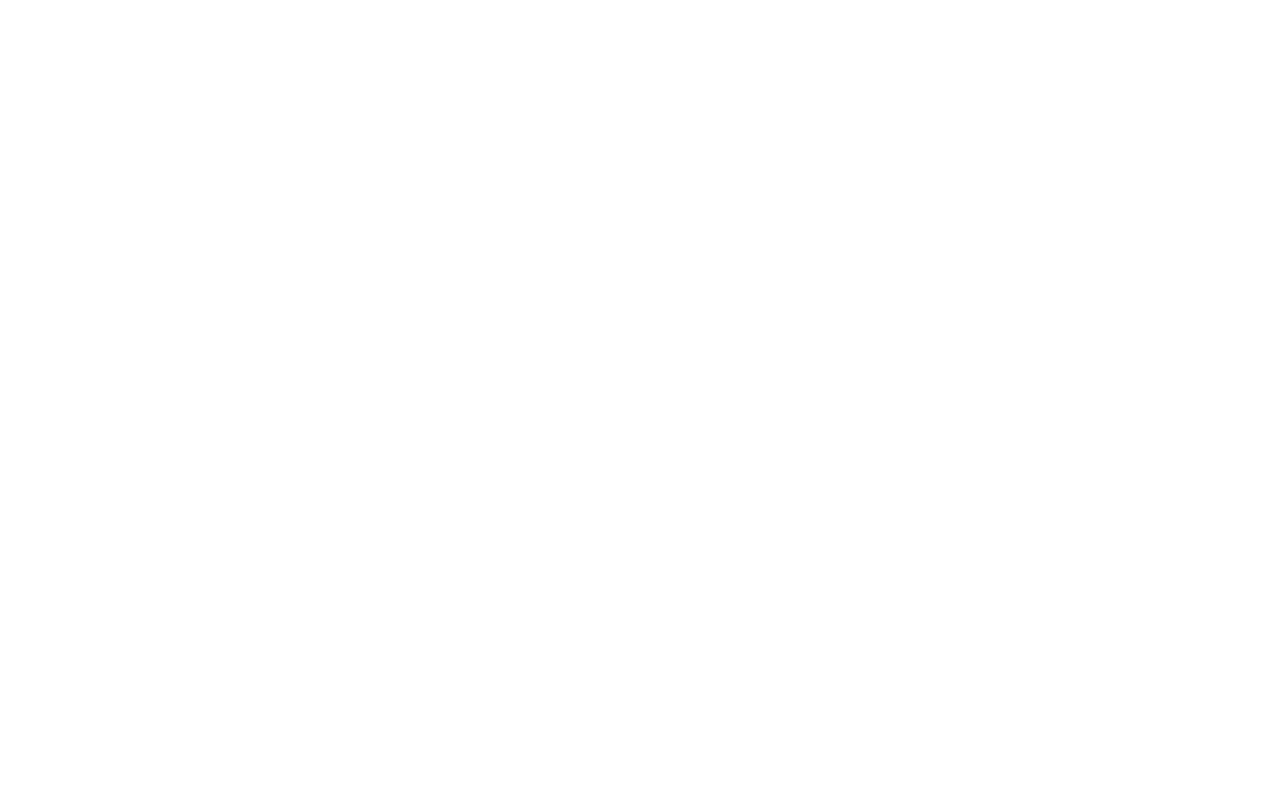
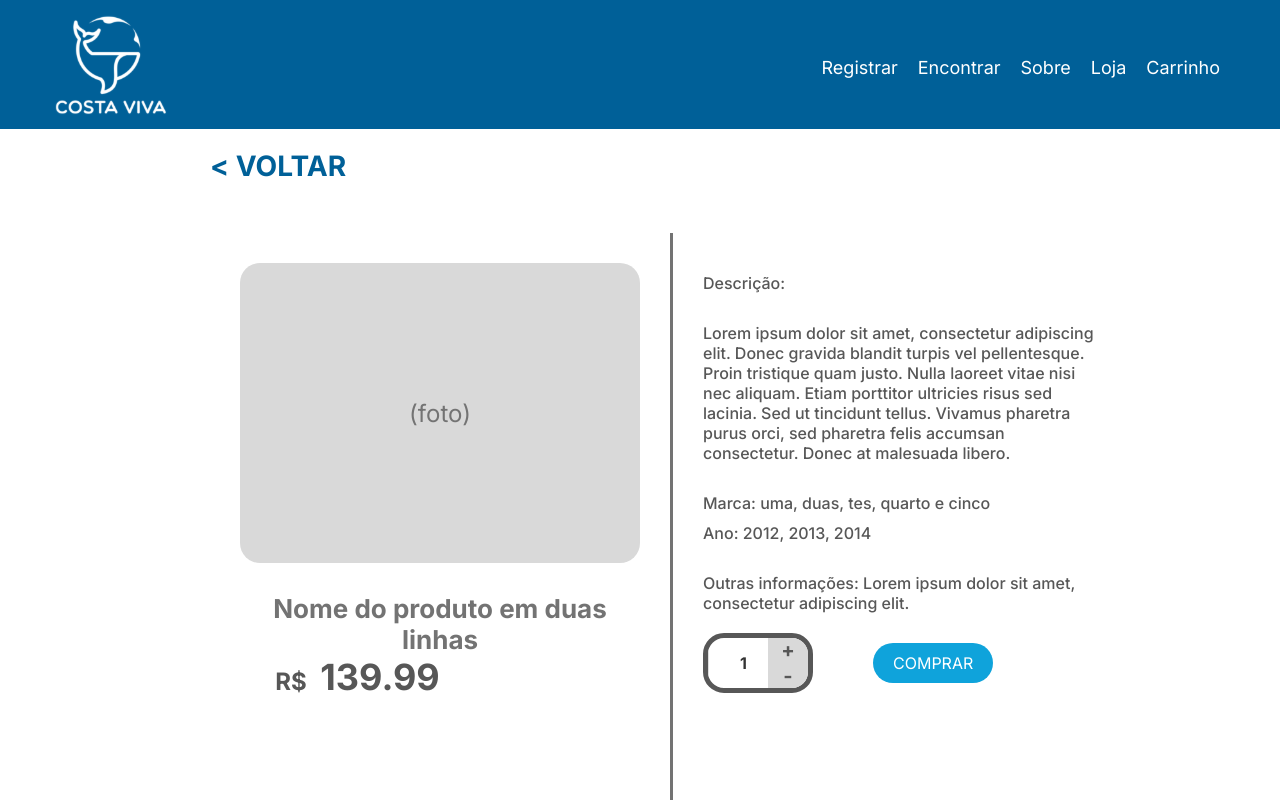
Before and after one commit to FIAP-SE/GlobalSolutions-CostaViva, a React (Vite) app: page /produto in a window 1280 px wide. Before the commit this address had no page. Shown: the top 800 px of the page. Built offline with nearby package versions, Linux system fonts and the light colour scheme.

Commit message:
feat: inclusão do componente + página do produto e alterações de estilização no componente do carrinho

```diff
--- a/src/App.tsx
+++ b/src/App.tsx
@@ -7,6 +7,7 @@ import HomeProject from "./routes/Project/HomeProject";
 import Cart from "./routes/Project/Cart";
 import Store from "./routes/Project/Store";
 import PurchaseConfirmed from "./routes/Project/PurchaseConfirmed";
+import ProductDetails from "./routes/Project/ProductDetails";
 
 export default function App() {
   return (
@@ -20,6 +21,7 @@ export default function App() {
         <Route path="/projeto" element={<HomeProject />} />
         <Route path="/carrinho" element={<Cart />} />
         <Route path="/loja" element={<Store/>} />
+        <Route path="/produto" element={<ProductDetails/>} />
         <Route path="/compra_confirmada" element={<PurchaseConfirmed />} />
       </Routes>
     </Router>
--- /dev/null
+++ b/src/components/ProductDetailsCard/index.tsx
@@ -0,0 +1,77 @@
+import './styles.css';
+import { Link } from 'react-router-dom';
+
+export default function CardProductDetail() {
+    const product = {
+        name: "Nome do produto em duas linhas",
+        price: 139.99,
+        image: null,
+        description: "Lorem ipsum dolor sit amet, consectetur adipiscing elit. Donec gravida blandit turpis vel pellentesque. Proin tristique quam justo. Nulla laoreet vitae nisi nec aliquam. Etiam porttitor ultricies risus sed lacinia. Sed ut tincidunt tellus. Vivamus pharetra purus orci, sed pharetra felis accumsan consectetur. Donec at malesuada libero.",
+        brand: "uma, duas, tes, quarto e cinco",
+        year: "2012, 2013, 2014",
+        anotherInfo: "Lorem ipsum dolor sit amet, consectetur adipiscing elit.",
+        quantity: 1
+    };
+
+    return (
+        <div className='container'>
+            <div className='back-container'>
+                <Link to={"/carrinho"} className='return-link'>
+                    <h3> &lt; VOLTAR </h3>
+                </Link>
+            </div>
+            <div className='product-detail-container'>
+                <div className='product-detail-left'>
+                    {product.image ? (
+                        <img src={product.image} alt="Product" />
+                    ) : (
+                        <div className='image-placeholder'>
+                            <p>(foto)</p>
+                        </div>
+                    )}
+                    <h2>{product.name}</h2>
+                    <h6><span className='currency-detail'>R$</span> {product.price.toFixed(2)}</h6>
+                </div>
+                <div className='product-detail-right'>
+                    <p>Descrição:</p>
+                    <br />
+                    <p>{product.description}</p>
+                    <br />
+                    <p><span>Marca: </span>{product.brand}</p>
+                    <p><span>Ano: </span>{product.year}</p>
+                    <br />
+                    <p><span>Outras informações: </span>{product.anotherInfo}</p>
+                    <div className='quantity-buy-container'>
+                        <div className='quantity-display'>
+                            <input
+                                className='product-quantity'
+                                type='number'
+                                value={product.quantity}
+                                readOnly
+                            />
+                            <div className='quantity-buttons'>
+                                <ul className='increment-buttons'>
+                                    <li className='increment-element'>
+                                        <button
+                                            className='quantity-increment'
+                                        >
+                                            +
+                                        </button>
+                                    </li>
+                                    <li className='decrement-element'>
+                                        <button
+                                            className='quantity-decrement'
+                                        >
+                                            -
+                                        </button>
+                                    </li>
+                                </ul>
+                            </div>
+                        </div>
+                        <button className='buy-button'>COMPRAR</button>
+                    </div>
+                </div>
+            </div>
+        </div>
+    );
+}
--- /dev/null
+++ b/src/components/ProductDetailsCard/styles.css
@@ -0,0 +1,215 @@
+.product-detail-container {
+    position: relative;
+    background-color: #fff;
+    width: 1200px;
+    height: 680px;
+    border-radius: 60px;
+    display: flex;
+    justify-content: space-between;
+    margin: 20px auto;
+}
+
+.product-detail-container {
+    background-color: #fff;
+    width: 900px;
+    border-radius: 20px;
+    display: flex;
+    justify-content: space-between;
+    margin: 20px auto;
+    padding: 20px;
+}
+
+.product-detail-left {
+    border-right: 3px solid #737373;
+    padding: 30px;
+    display: flex;
+    flex-direction: column;
+    align-items: center;
+    bottom: 10px;
+    position: relative;
+}
+
+.product-detail-left img {
+    width: 300px;
+    height: 300px;
+    border-radius: 20px;
+    margin-bottom: 30px;
+}
+
+.image-placeholder {
+    width: 400px;
+    height: 300px;
+    border-radius: 20px;
+    background-color: #d9d9d9;
+    display: flex;
+    align-items: center;
+    justify-content: center;
+    margin-bottom: 30px;
+}
+
+.image-placeholder p {
+    color: #737373;
+    font-size: 24px;
+    margin: 0;
+}
+
+.product-detail-left h2 {
+    font-size: 26px;
+    color: #737373;
+    text-align: center;
+}
+
+.product-detail-left h6 {
+    font-size: 36px;
+    color: #575757;
+    text-align: left;
+    font-weight: bold;
+    margin-right: 165px;
+}
+
+.currency-detail {
+    font-size: 24px;
+    font-weight: bold;
+    margin-right: 5px;
+}
+
+.product-detail-right {
+    padding: 30px;
+    flex-grow: 1;
+}
+
+.product-detail-right p {
+    font-size: 16px;
+    margin-bottom: 10px;
+    width: 400px;
+    color: #575757;
+    font-weight: 500;
+}
+
+.quantity-buy-container {
+    display: flex;
+    align-items: center;
+    margin-top: 20px;
+}
+
+.back-container {
+    font-size: 24px;
+    color: #0FA3DB;
+    display: flex;
+    align-items: center;
+    padding: 20px;
+}
+
+.return-link {
+    display: flex;
+    align-items: center;
+    text-decoration: none;
+    color: #006098;
+}
+
+.back-link h3 {
+    margin: 0;
+}
+
+.quantity-modifier {
+    display: flex;
+    align-items: center;
+    margin-right: 20px;
+}
+
+.quantity-modifier button {
+    background-color: #0FA3DB;
+    color: white;
+    border: none;
+    padding: 10px 20px;
+    font-size: 16px;
+    cursor: pointer;
+    border-radius: 5px;
+    margin: 0 5px;
+}
+
+.quantity-modifier input {
+    width: 50px;
+    text-align: center;
+    font-size: 16px;
+}
+
+.buy-button {
+    background-color: #0FA3DB;
+    color: white;
+    border: none;
+    padding: 10px 20px;
+    font-size: 16px;
+    border-radius: 21px;
+    cursor: pointer;
+}
+
+.buy-button:hover {
+    background-color: #007BFF;
+}
+
+.quantity-display {
+    display: flex;
+    border: 5px solid #575757;
+    border-radius: 21px;
+    padding-right: 100px;
+    width: 61px;
+    overflow: hidden;
+    position: relative;
+    margin-right: 60px;
+    height: 60px;
+}
+
+.product-quantity {
+    width: 61px;
+    margin: 0;
+    padding: 5px 0;
+    text-align: center;
+    background: transparent;
+    line-height: 1.5;
+    border: none;
+    -webkit-appearance: none;
+    -moz-appearance: none;
+    appearance: none;
+}
+
+.increment-buttons {
+    list-style-type: none;
+    padding: 0;
+    margin: 0;
+    margin-left: 20px;
+    overflow: hidden;
+}
+
+.quantity-buttons {
+    display: flex;
+    flex-direction: column;
+    align-items: center;
+    width: 100%;
+}
+
+.quantity-increment,
+.quantity-decrement {
+    border: none;
+    background-color: #d9d9d9;
+    width: 40px;
+    font-size: 20px;
+    padding-bottom: 2px;
+    display: flex;
+    justify-content: center;
+    overflow: hidden;
+    transition: 0.3s;
+    font-weight: 700;
+    color: #575757;
+}
+
+.quantity-increment:hover,
+.quantity-decrement:hover {
+    cursor: pointer;
+}
+
+.product-quantity::-webkit-inner-spin-button,
+.product-quantity::-webkit-outer-spin-button {
+    -webkit-appearance: none;
+    margin: 0;
+}
--- a/src/components/StoreCard/index.tsx
+++ b/src/components/StoreCard/index.tsx
@@ -24,7 +24,7 @@ const Store: React.FC = () => {
       <p className="store-subtitle">Ao comprar nossos produtos você estará apoiando a ONG Monitoramento Mirim Costeiro</p>
       <div className="store-product-grid">
         {products.map((product, index) => (
-          <Link to={`/product/${index}`} className="store-product-link" key={index}>
+          <Link to={`/produto/${index}`} className="store-product-link" key={index}>
             <div className="store-product">
               <div className="store-photo">
                 <img src={product.image} alt={product.name} className="store-photo-img" />
--- a/src/components/StoreCard/styles.css
+++ b/src/components/StoreCard/styles.css
@@ -1,9 +1,3 @@
-body {
-    margin: 0;
-    font-family: Arial, sans-serif;
-    background-color: #ffffff;
-}
-
 .store-container {
     text-align: center;
     padding: 20px;
@@ -84,6 +78,7 @@ body {
     margin: 10px 0;
     font-size: 18px;
     color: #575757;
+    font-weight: 500;
 }
 
 .store-price {
--- a/src/routes/Project/Cart/index.tsx
+++ b/src/routes/Project/Cart/index.tsx
@@ -6,11 +6,9 @@ import "./styles.css";
 export default function Cart() {
   return (
     <>
-      <main className="center">
         <ProjectHeader />
         <CartCard />
         <Footer />
-      </main>
     </>
   );
 }
--- a/src/routes/Project/ProductDetails/index.tsx
+++ b/src/routes/Project/ProductDetails/index.tsx
@@ -1,10 +1,19 @@
 import './styles.css';
+import ProjectHeader from '../../../components/ProjectHeader';
+import ProductDetailsCard from '../../../components/ProductDetailsCard';
+import Footer from '../../../components/Footer';
 
 export default function ProductDetails() {
 
     return (
-        <main>
-            <p>comece aqui</p>
-        </main>
+        <>
+            <header>
+                <ProjectHeader/>
+            </header>
+            <main className="center">
+                <ProductDetailsCard/>
+            </main>
+            <Footer />
+        </>
     );
 }
--- a/src/routes/Project/ProductDetails/styles.css
+++ b/src/routes/Project/ProductDetails/styles.css
@@ -0,0 +1,7 @@
+.center {
+    display: flex;
+    align-items: center;
+    justify-content: center;
+    margin-left: auto;
+    margin-right: auto;
+}
```
